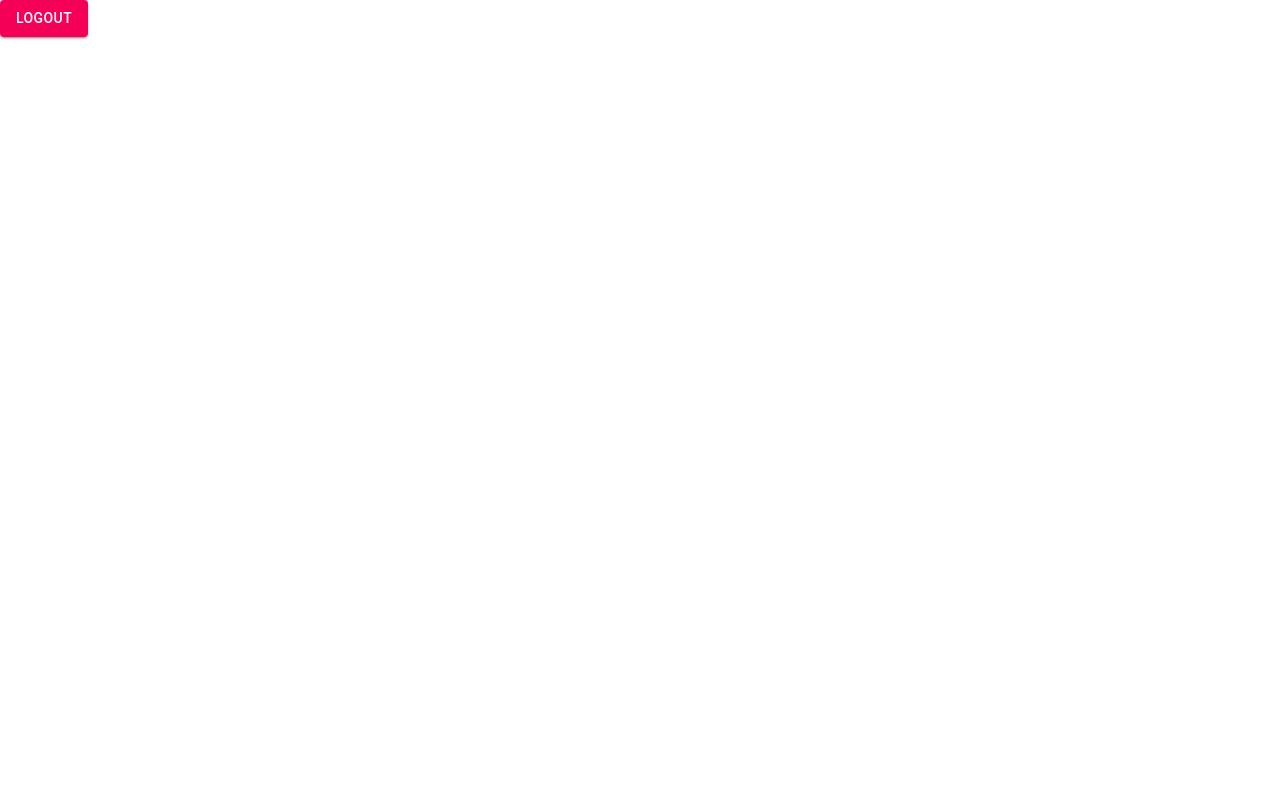
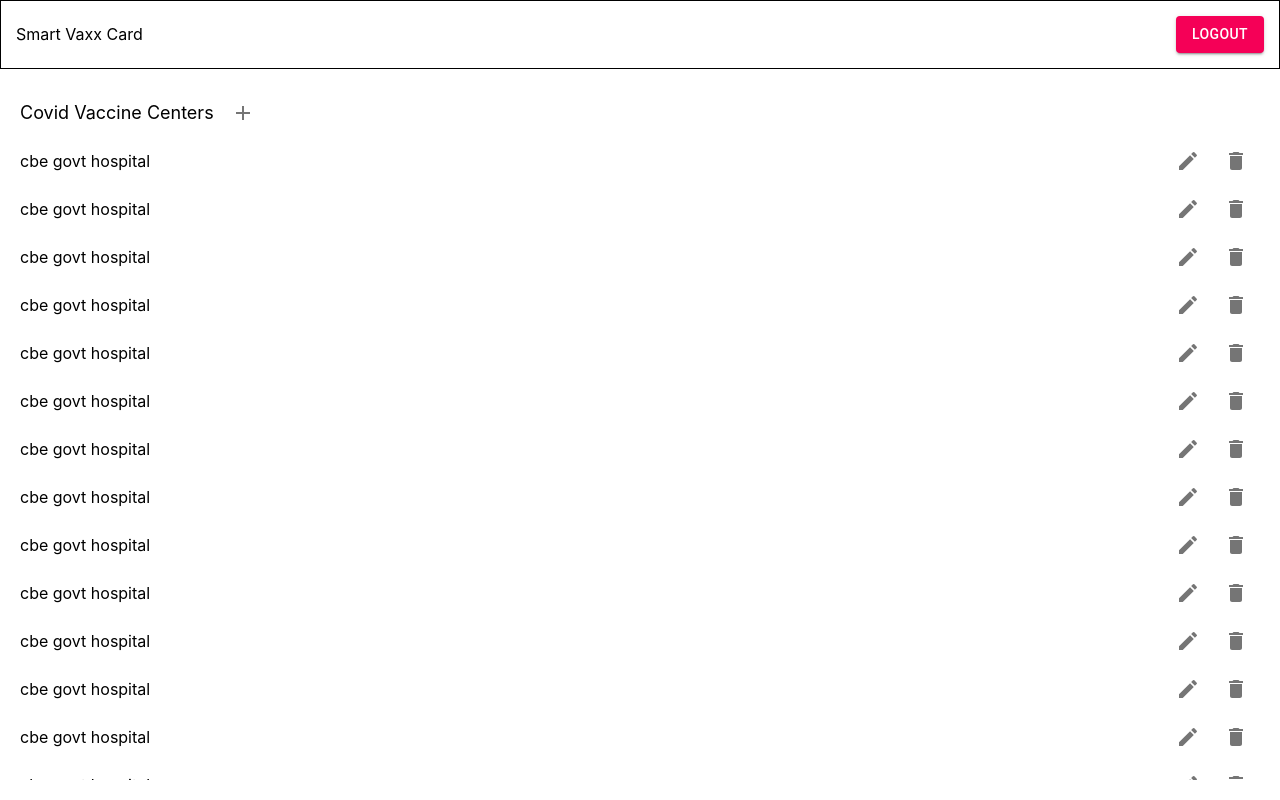
Before and after one commit to CovidVaccineCard/smart-vaxx-card-admin, a React (Create React App) app: page /dashboard in a window 1280 px wide. Built offline with nearby package versions, Linux system fonts and the light colour scheme.

Commit message:
dashboard skeleton done

```diff
--- a/package.json
+++ b/package.json
@@ -5,6 +5,7 @@
   "dependencies": {
     "@material-ui/core": "^4.11.4",
     "@material-ui/icons": "^4.11.2",
+    "@material-ui/styles": "^4.11.4",
     "@testing-library/jest-dom": "^5.14.1",
     "@testing-library/react": "^11.2.7",
     "@testing-library/user-event": "^12.8.3",
--- /dev/null
+++ b/src/centerList.ts
@@ -0,0 +1,152 @@
+export const centerList = [
+  {
+    id: "01",
+    name: "cbe govt hospital",
+    latitute: "123",
+    longitute: "321",
+  },
+  {
+    id: "02",
+    name: "cbe govt hospital",
+    latitute: "123",
+    longitute: "321",
+  },
+  {
+    id: "03",
+    name: "cbe govt hospital",
+    latitute: "123",
+    longitute: "321",
+  },
+  {
+    id: "04",
+    name: "cbe govt hospital",
+    latitute: "123",
+    longitute: "321",
+  },
+  {
+    id: "02",
+    name: "cbe govt hospital",
+    latitute: "123",
+    longitute: "321",
+  },
+  {
+    id: "03",
+    name: "cbe govt hospital",
+    latitute: "123",
+    longitute: "321",
+  },
+  {
+    id: "04",
+    name: "cbe govt hospital",
+    latitute: "123",
+    longitute: "321",
+  },
+  {
+    id: "02",
+    name: "cbe govt hospital",
+    latitute: "123",
+    longitute: "321",
+  },
+  {
+    id: "03",
+    name: "cbe govt hospital",
+    latitute: "123",
+    longitute: "321",
+  },
+  {
+    id: "04",
+    name: "cbe govt hospital",
+    latitute: "123",
+    longitute: "321",
+  },
+  {
+    id: "02",
+    name: "cbe govt hospital",
+    latitute: "123",
+    longitute: "321",
+  },
+  {
+    id: "03",
+    name: "cbe govt hospital",
+    latitute: "123",
+    longitute: "321",
+  },
+  {
+    id: "04",
+    name: "cbe govt hospital",
+    latitute: "123",
+    longitute: "321",
+  },
+  {
+    id: "02",
+    name: "cbe govt hospital",
+    latitute: "123",
+    longitute: "321",
+  },
+  {
+    id: "03",
+    name: "cbe govt hospital",
+    latitute: "123",
+    longitute: "321",
+  },
+  {
+    id: "04",
+    name: "cbe govt hospital",
+    latitute: "123",
+    longitute: "321",
+  },
+  {
+    id: "02",
+    name: "cbe govt hospital",
+    latitute: "123",
+    longitute: "321",
+  },
+  {
+    id: "03",
+    name: "cbe govt hospital",
+    latitute: "123",
+    longitute: "321",
+  },
+  {
+    id: "04",
+    name: "cbe govt hospital",
+    latitute: "123",
+    longitute: "321",
+  },
+  {
+    id: "02",
+    name: "cbe govt hospital",
+    latitute: "123",
+    longitute: "321",
+  },
+  {
+    id: "03",
+    name: "cbe govt hospital",
+    latitute: "123",
+    longitute: "321",
+  },
+  {
+    id: "04",
+    name: "cbe govt hospital",
+    latitute: "123",
+    longitute: "321",
+  },
+  {
+    id: "02",
+    name: "cbe govt hospital",
+    latitute: "123",
+    longitute: "321",
+  },
+  {
+    id: "03",
+    name: "cbe govt hospital",
+    latitute: "123",
+    longitute: "321",
+  },
+  {
+    id: "04",
+    name: "cbe govt hospital",
+    latitute: "123",
+    longitute: "321",
+  },
+];
--- a/src/dashboard/index.tsx
+++ b/src/dashboard/index.tsx
@@ -1,19 +1,139 @@
-import React from "react";
-
-import { Button } from "@material-ui/core";
+import React, { useState } from "react";
 import { withRouter } from "react-router-dom";
 
+import { Button, IconButton, Modal, TextField } from "@material-ui/core";
+import DeleteIcon from "@material-ui/icons/Delete";
+import EditIcon from "@material-ui/icons/Edit";
+import AddIcon from "@material-ui/icons/Add";
+
+import * as Styles from "./styles";
+import { useStyles } from "./styles";
+import { centerList } from "../centerList";
+
 function Dashboard(props: any) {
+  const classes = useStyles();
+
+  const [name, setName] = useState("");
+  const [location, setLocation] = useState({ latitude: "", longitude: "" });
+  const [add, setAdd] = useState(false);
+  const [edit, setEdit] = useState(false);
+  const [id, setId] = useState("");
+
   const logoutHandler = () => {
     console.log("logout success");
     props.history.push("/");
   };
+  const nameHandler = (e: any) => setName(e.target.value);
+  const latitudeHandler = (e: any) => {
+    setLocation({ ...location, latitude: e.target.value });
+  };
+  const longitudeHandler = (e: any) => {
+    setLocation({ ...location, longitude: e.target.value });
+  };
+  const addHandler = () => {
+    console.log("add");
+  };
+  const editHandler = () => {
+    console.log("edit");
+  };
+  const deleteHandler = (id: string) => {
+    setId(id);
+  };
 
   return (
-    <Button variant="contained" color="secondary" onClick={logoutHandler}>
-      LOGOUT
-    </Button>
+    <Styles.Wrapper>
+      <Styles.HeadWrapper>
+        <Styles.Text>Smart Vaxx Card</Styles.Text>
+        <Styles.Spacer />
+        <Button variant="contained" color="secondary" onClick={logoutHandler}>
+          LOGOUT
+        </Button>
+      </Styles.HeadWrapper>
+      <Styles.ComponentsWrapper>
+        <Styles.RowWrapper gap={true}>
+          <Styles.Text size={"18px"}>Covid Vaccine Centers</Styles.Text>
+          <IconButton onClick={() => setAdd(true)}>
+            <AddIcon />
+          </IconButton>
+        </Styles.RowWrapper>
+        <div className={classes.list}>
+          {centerList.map((c) => (
+            <Styles.RowWrapper key={c.id} justify={true}>
+              <Styles.Text>{c.name}</Styles.Text>
+              <Styles.RowWrapper justify={true}>
+                <IconButton
+                  onClick={() => {
+                    setId(c.id);
+                    setEdit(true);
+                  }}
+                >
+                  <EditIcon />
+                </IconButton>
+                <IconButton onClick={() => deleteHandler(c.id)}>
+                  <DeleteIcon />
+                </IconButton>
+              </Styles.RowWrapper>
+            </Styles.RowWrapper>
+          ))}
+        </div>
+        <Modal
+          open={add || edit}
+          onClose={() => {
+            add ? setAdd(false) : setEdit(false);
+          }}
+          className={classes.modal}
+        >
+          <div className={classes.paper}>
+            <Styles.Text size={"23px"}>Enter Center Details</Styles.Text>
+            <TextField
+              label="Center Name"
+              value={name}
+              onChange={nameHandler}
+              variant="outlined"
+              size="small"
+            />
+            <TextField
+              label="Latitude"
+              value={location.latitude}
+              onChange={latitudeHandler}
+              variant="outlined"
+              size="small"
+            />
+            <TextField
+              label="Longitude"
+              value={location.longitude}
+              onChange={longitudeHandler}
+              variant="outlined"
+              size="small"
+            />
+            <Button
+              variant="contained"
+              color="secondary"
+              onClick={() => (add ? addHandler : editHandler)}
+            >
+              {add ? "ADD CENTER" : "UPDATE CENTER"}
+            </Button>
+          </div>
+        </Modal>
+      </Styles.ComponentsWrapper>
+    </Styles.Wrapper>
   );
 }
 
 export default withRouter(Dashboard);
+
+/*
+(
+                <ListItem>
+                  <ListItemText
+                    primary="Single-line item"
+                    secondary={secondary ? 'Secondary text' : null}
+                  />
+                  <ListItemSecondaryAction>
+                    <IconButton edge="end" aria-label="delete">
+                      <DeleteIcon />
+                    </IconButton>
+                  </ListItemSecondaryAction>
+                </ListItem>,
+              )
+*/
--- /dev/null
+++ b/src/dashboard/styles.ts
@@ -0,0 +1,69 @@
+import styled from "styled-components";
+import { makeStyles } from "@material-ui/core/styles";
+
+export const Wrapper = styled.div`
+  display: flex;
+  flex-direction: column;
+  height: 100%;
+  width: 100%;
+`;
+
+export const HeadWrapper = styled.div`
+  display: flex;
+  padding: 15px;
+  align-items: center;
+  border: 1px solid;
+`;
+
+export const ComponentsWrapper = styled.div`
+  display: flex;
+  flex-direction: column;
+  height: calc(100% - 68px);
+  overflow-y: auto;
+  padding: 20px;
+`;
+
+export const RowWrapper = styled.div<{
+  justify?: boolean;
+  gap?: boolean;
+}>`
+  display: flex;
+  align-items: center;
+  ${(p) => p.justify && `justify-content: space-between;`}
+  ${(p) => p.gap && `gap: 5px;`}
+`;
+
+export const Spacer = styled.div`
+  display: flex;
+  flex: 1;
+`;
+
+export const Text = styled.div<{
+  size?: string;
+}>`
+  font-size: ${(p) => p.size || "16px"};
+`;
+
+export const useStyles = makeStyles({
+  modal: {
+    display: "flex",
+    alignItems: "center",
+    justifyContent: "center",
+  },
+  paper: {
+    display: "flex",
+    flexDirection: "column",
+    alignItems: "center",
+    backgroundColor: "#fff",
+    border: "2px solid #000",
+    padding: "2px",
+    width: "300px",
+    height: "350px",
+    justifyContent: "space-around",
+  },
+  list: {
+    display: "flex",
+    flexDirection: "column",
+    overflowY: "auto",
+  },
+});
--- a/src/index.css
+++ b/src/index.css
@@ -1,13 +1,26 @@
+html {
+  height: 100%;
+}
+
+#root {
+  height: 100%;
+}
+
+* {
+  box-sizing: border-box;
+}
+
 body {
+  height: 100%;
   margin: 0;
-  font-family: -apple-system, BlinkMacSystemFont, 'Segoe UI', 'Roboto', 'Oxygen',
-    'Ubuntu', 'Cantarell', 'Fira Sans', 'Droid Sans', 'Helvetica Neue',
+  font-family: -apple-system, BlinkMacSystemFont, "Segoe UI", "Roboto", "Oxygen",
+    "Ubuntu", "Cantarell", "Fira Sans", "Droid Sans", "Helvetica Neue",
     sans-serif;
   -webkit-font-smoothing: antialiased;
   -moz-osx-font-smoothing: grayscale;
 }
 
 code {
-  font-family: source-code-pro, Menlo, Monaco, Consolas, 'Courier New',
+  font-family: source-code-pro, Menlo, Monaco, Consolas, "Courier New",
     monospace;
 }
```
